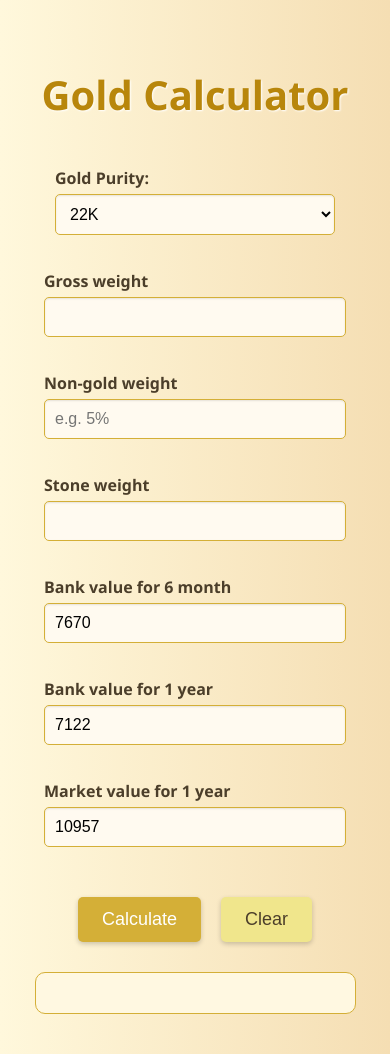
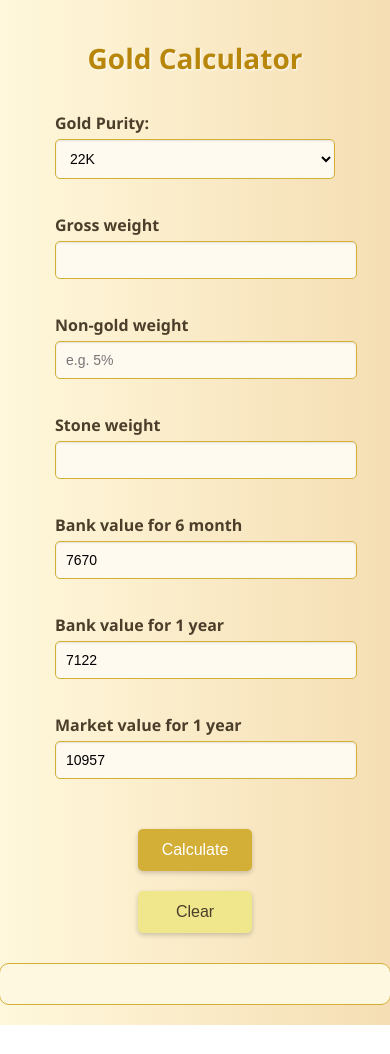
Before and after one commit to GunaranjanV/gold, a plain HTML site: page index.html in a window 390 px wide. After the commit the page ends 1025 px from the top, so only its background shows below. Drawn offline with Linux system fonts and the light colour scheme.

Commit message:
Update index.html

```diff
--- a/index.html
+++ b/index.html
@@ -2,13 +2,14 @@
 <html>
 <head>
   <title>Gold Calculator</title>
+  <meta name="viewport" content="width=device-width, initial-scale=1.0">
   <style>
     body {
       font-family: 'Segoe UI', sans-serif;
       background: linear-gradient(to right, #fff8dc, #f5deb3);
       color: #4b3e2a;
       margin: 0;
-      padding: 40px;
+      padding: 20px;
       display: flex;
       flex-direction: column;
       align-items: center;
@@ -16,8 +17,9 @@
 
     h1 {
       color: #b8860b;
-      font-size: 40px;
-      margin-bottom: 30px;
+      font-size: 36px;
+      margin-bottom: 20px;
+      text-align: center;
       text-shadow: 1px 1px 2px #fff;
     }
 
@@ -32,7 +34,8 @@
       margin-top: 5px;
       border: 1px solid #d4af37;
       border-radius: 5px;
-      width: 280px;
+      width: 100%;
+      max-width: 280px;
       font-size: 16px;
       background-color: #fffaf0;
       box-shadow: inset 0 1px 2px rgba(0,0,0,0.1);
@@ -56,25 +59,29 @@
 
     #answer {
       margin-top: 30px;
-      font-size: 20px;
+      font-size: 18px;
       color: #6b4e16;
       background-color: #fff8e1;
       padding: 20px;
       border-radius: 10px;
       border: 1px solid #d4af37;
-      width: 90%;
+      width: 100%;
       max-width: 600px;
       text-align: center;
     }
 
     .form-group {
       margin-bottom: 20px;
+      width: 100%;
+      max-width: 280px;
     }
 
     .button-group {
       display: flex;
       gap: 20px;
       margin-top: 30px;
+      flex-wrap: wrap;
+      justify-content: center;
     }
 
     .clear-button {
@@ -84,6 +91,27 @@
 
     .clear-button:hover {
       background-color: #e6d26a;
+    }
+
+    @media (max-width: 600px) {
+      h1 {
+        font-size: 28px;
+      }
+
+      input, select {
+        font-size: 14px;
+      }
+
+      button {
+        font-size: 16px;
+        width: 100%;
+        max-width: 200px;
+      }
+
+      .button-group {
+        flex-direction: column;
+        align-items: center;
+      }
     }
   </style>
 </head>
```
